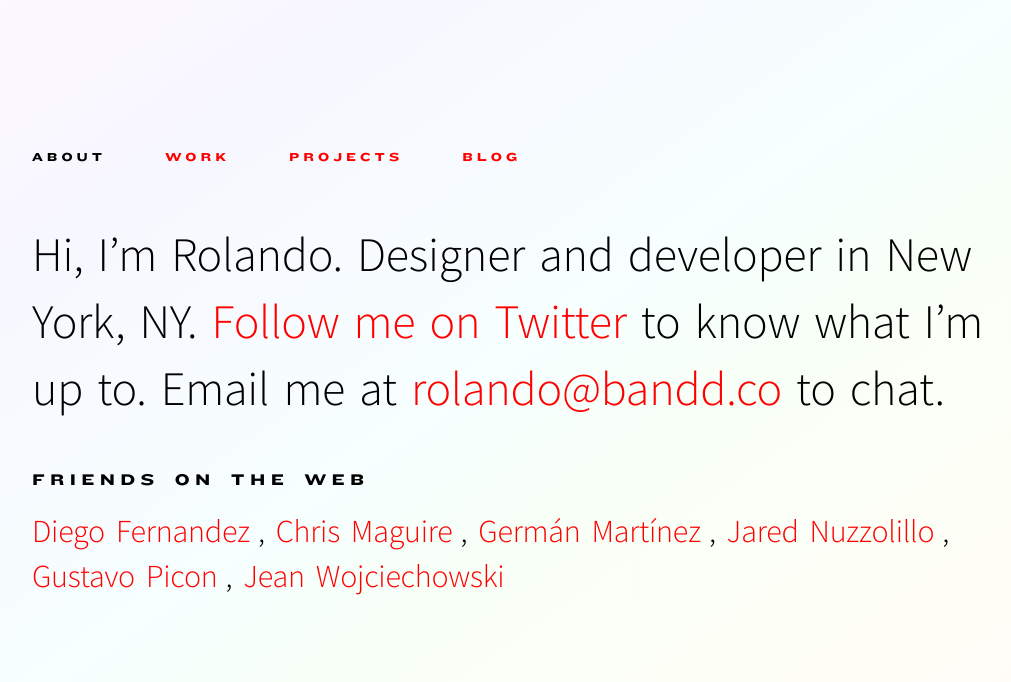
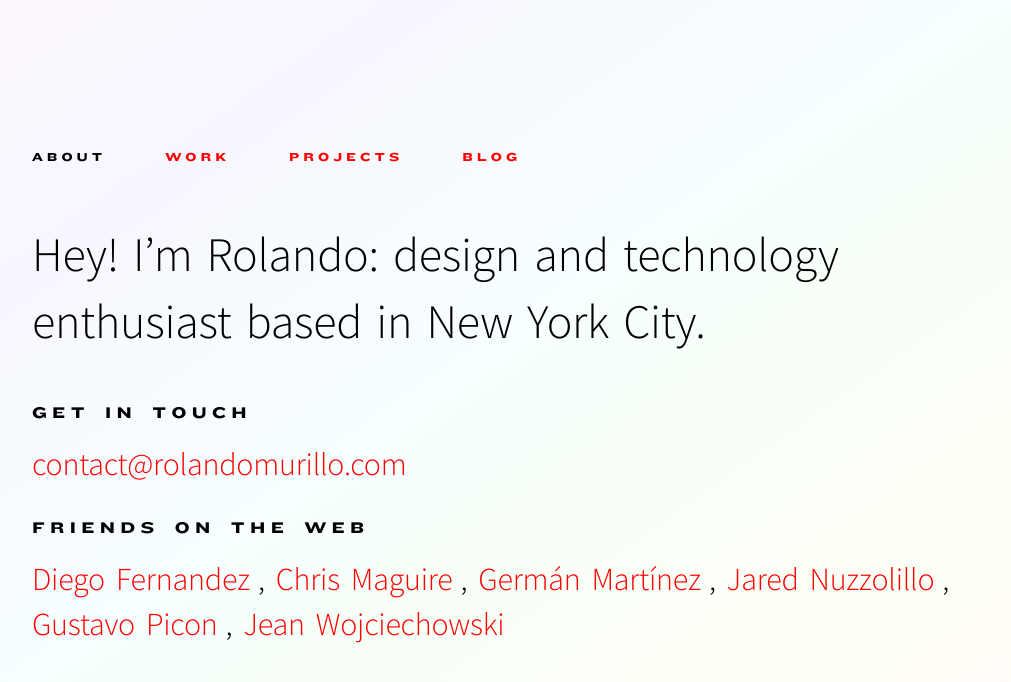
Before and after one commit to rnmp/rnmp.github.io, a Jekyll site: the page built from index.html, in a window 1280 px wide. Shown: the top 682 px of the page, without its empty margins (128-1139 px from the left). Built offline with Jekyll 4.4.1, drawn with Linux system fonts in a browser that asks for light colours; comment, search, counter and statistics services are not loaded.

Commit message:
revise copy on homepage and projects page

```diff
--- a/index.html
+++ b/index.html
@@ -4,24 +4,10 @@ published: true
 ---
 
 <section class="major-section">
-  <p class="hero">Hi, I’m Rolando. Designer and developer in New York, NY. <a href="http://twitter.com/rnmp" target="_blank">Follow me on Twitter</a> to know what I’m up to. Email me at
-  	<script type="text/javascript">
-		//<![CDATA[
-		<!--
-		var x="function f(x){var i,o=\"\",ol=x.length,l=ol;while(x.charCodeAt(l/13)!" +
-		"=92){try{x+=x;l+=l;}catch(e){}}for(i=l-1;i>=0;i--){o+=x.charAt(i);}return o" +
-		".substr(0,ol);}f(\")99,\\\"600\\\\410\\\\000\\\\320\\\\330\\\\600\\\\V130\\" +
-		"\\t\\\\[P430\\\\UTAOOlDNGIKIW230\\\\100\\\\~300\\\\|\\\"\\\\{qhrn9:Kyv:wv77" +
-		"1\\\\qmNbhekegu<jpok`m\\\\\\\\!A530\\\\730\\\\310\\\\020\\\\W720\\\\IV[430\\"+
-		"\\530\\\\520\\\\330\\\\700\\\\730\\\\330\\\\E630\\\\700\\\\r\\\\n\\\\320\\\\"+
-		"600\\\\310\\\\700\\\\\\\"(f};o nruter};))++y(^)i(tAedoCrahc.x(edoCrahCmorf." +
-		"gnirtS=+o;721=%y{)++i;l<i;0=i(rof;htgnel.x=l,\\\"\\\"=o,i rav{)y,x(f noitcn" +
-		"uf\")"                                                                       ;
-		while(x=eval(x));
-		//-->
-		//]]>
-	</script>
-  to chat.</p>
+  <p class="hero">Hey! I’m Rolando: design and technology enthusiast based in New York City.</p>
+
+  <h1>Get in touch</h1>
+  <p><a href="mailto:contact@rolandomurillo.com">contact@rolandomurillo.com</a></p>
 
   <h1>Friends on the web</h1>
   <p class="link-list"><a href="http://diego.gs/" target="_blank">Diego Fernandez</a>, <a href="http://chrismaguire.com" target="_blank">Chris Maguire</a>, <a href="http://martinez.pe" target="_blank">Germán Martínez</a>, <a href="http://jarednuzzolillo.com" target="_blank">Jared Nuzzolillo</a>, <a href="http://tabo.pe" target="_blank">Gustavo Picon</a>, <a href="http://www.jeanwoj.com" target="_blank">Jean Wojciechowski</a></p>
--- a/projects.html
+++ b/projects.html
@@ -7,7 +7,7 @@ permalink: /projects/
   <article class="section">
     <h1>convos</h1>
     <a href="http://www.convos.org/" target="_blank"><img class="fit" src="/img/convos.org.jpg" alt="convos.org"></a>
-    <p><a href="http://www.convos.org/" target="_blank">Convos</a>, styled as <em>convos</em>, is a online freeform self-expression space. Anybody can participate without registering or revealing their identity.</p>
+    <p><a href="http://www.convos.org/" target="_blank">Convos</a>, styled as <em>convos</em>, is an exploration in internet-based communication formats with heavy focus on healthy anonymity.</p>
   </article>
   <article class="section">
     <h1>Coleure</h1>
```
Also changed, not shown: other parts of projects.html (+1 -1 lines).
